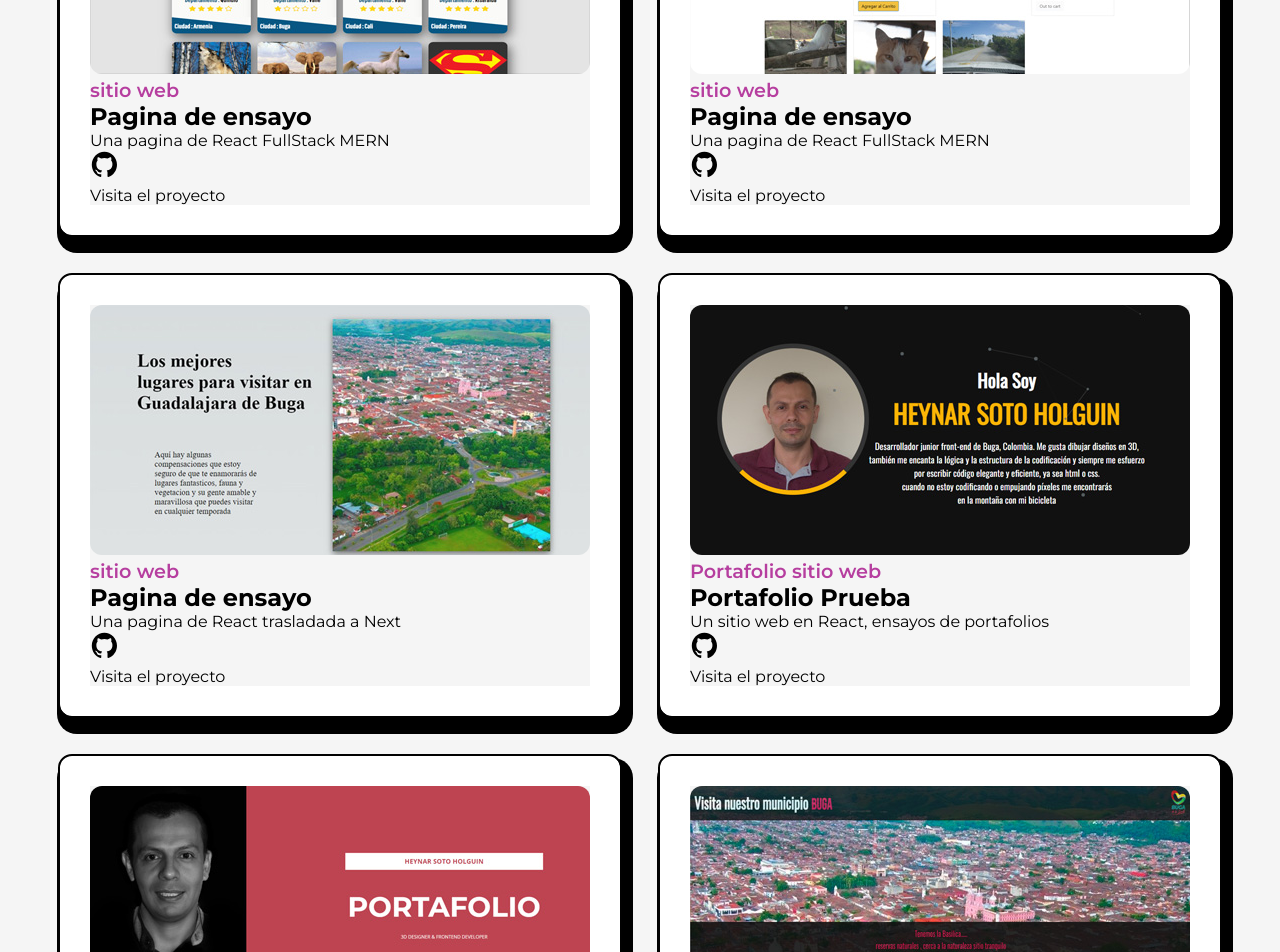
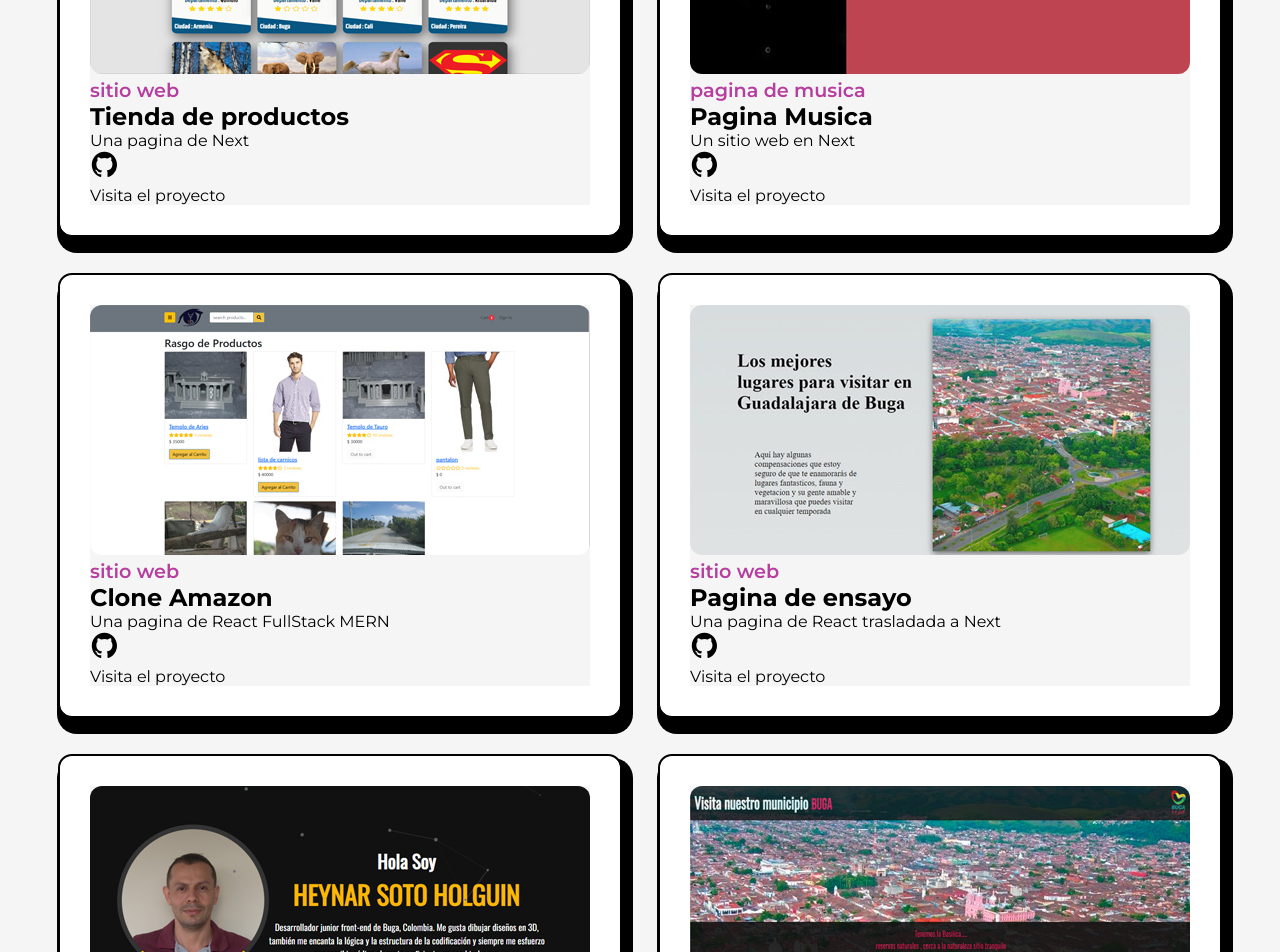
Before and after one commit to heynar-max/portafoliu, a Next.js app: page /projects in a window 1280 px wide. Shown: the part 640-1592 px from the top of the page. Built offline with nearby package versions, Linux system fonts and the light colour scheme.

Commit message:
actualizacion

```diff
--- a/src/components/icon/Icon.module.css
+++ b/src/components/icon/Icon.module.css
@@ -23,14 +23,19 @@
     color: rgb(206, 27, 27);
     margin-right: 1rem;
 }
+.prisma{
+    font-size: 3rem;
+    color: rgb(23, 22, 22);
+    margin-right: 1rem;
+}
 .css{
     font-size: 3rem;
     color: rgb(1, 80, 153);
     margin-right: 1rem;
 }
-.mysql{
+.next{
     font-size: 3rem;
-    color: rgb(1, 80, 153);
+    color: rgb(16, 16, 16);
     margin-right: 1rem;
 }
 .tableaul{
--- a/src/components/icon/Icons.js
+++ b/src/components/icon/Icons.js
@@ -1,7 +1,7 @@
 import React from 'react'
 import { IoLogoGithub } from "react-icons/io5";
 import { IoLogoLinkedin } from "react-icons/io5";
-import { SiTableau } from "react-icons/si";
+import { SiNextdotjs, SiPrisma, SiTableau } from "react-icons/si";
 import { SiMongodb } from "react-icons/si";
 import { SiReact } from "react-icons/si";
 import { SiPython } from "react-icons/si";
@@ -33,9 +33,19 @@ export const ReactL = () => {
         <div className={styles.reactl}><SiReact/></div>
     )
 }
+export const Next = () => {
+    return (
+        <div className={styles.next}><SiNextdotjs/></div>
+    )
+}
 export const PythonL = () => {
     return (
         <div className={styles.pythonl}><SiPython/></div>
+    )
+}
+export const Prisma = () => {
+    return (
+        <div className={styles.prisma}><SiPrisma/></div>
     )
 }
 export const Html = () => {
@@ -48,11 +58,7 @@ export const Css = () => {
         <div className={styles.css}><SiCss3/></div>
     )
 }
-export const Mysql = () => {
-    return (
-        <div className={styles.mysql}><SiMysql/></div>
-    )
-}
+
 export const TableauL = () => {
     return (
         <div className={styles.tableaul}><SiTableau/></div>
--- a/src/pages/about.jsx
+++ b/src/pages/about.jsx
@@ -51,7 +51,7 @@ const about = () => {
                             </div>
                             <div className={styles.about_article_num}>
                                 <span className={styles.about_span}>
-                                    2+
+                                    3+
                                 </span>
                                 <p className={styles.about_lee}>Años Experiencia</p>
                             </div>
--- a/src/pages/projects.jsx
+++ b/src/pages/projects.jsx
@@ -28,16 +28,25 @@ const projects = () => {
             <div>
                 <div className={styles.project_container}>
                     <Projects
-                    title="Pagina de ensayo "
+                    title="Tienda de productos "
                     img={emprendedor}
-                    summary="Una pagina de React FullStack MERN "
-                    link="https://directorio-emprendedor.vercel.app"
-                    github="https://github.com/heynar-max/directorio_emprendedor"
+                    summary="Una pagina de Next "
+                    link="https://vanlia-charcuteria.vercel.app/"
+                    github="https://github.com/heynar-max/Vanlia-Shop"
                     type="sitio web"
                     />
 
                     <Projects
-                    title="Pagina de ensayo "
+                    title="Pagina Musica"
+                    img={web2}
+                    summary="Un sitio web en Next"
+                    link="https://music-app-hs.vercel.app/"
+                    github="https://github.com/heynar-max/Music_App"
+                    type="pagina de musica"
+                    />
+
+                    <Projects
+                    title="Clone Amazon "
                     img={tienda}
                     summary="Una pagina de React FullStack MERN "
                     link="https://tienda-ensayo.vercel.app/"
@@ -64,15 +73,6 @@ const projects = () => {
                     />
 
                     <Projects
-                    title="Portafolio Prueba"
-                    img={web2}
-                    summary="Un sitio web en React, ensayos de portafolios"
-                    link="https://portafolioheynar.netlify.app"
-                    github="https://github.com/heynar-max/portafolio1"
-                    type="Portafolio sitio web"
-                    />
-
-                    <Projects
                     title="prueba titulo"
                     img={web3}
                     summary="Un sitio web en React, en mis inicios de practica"
```
